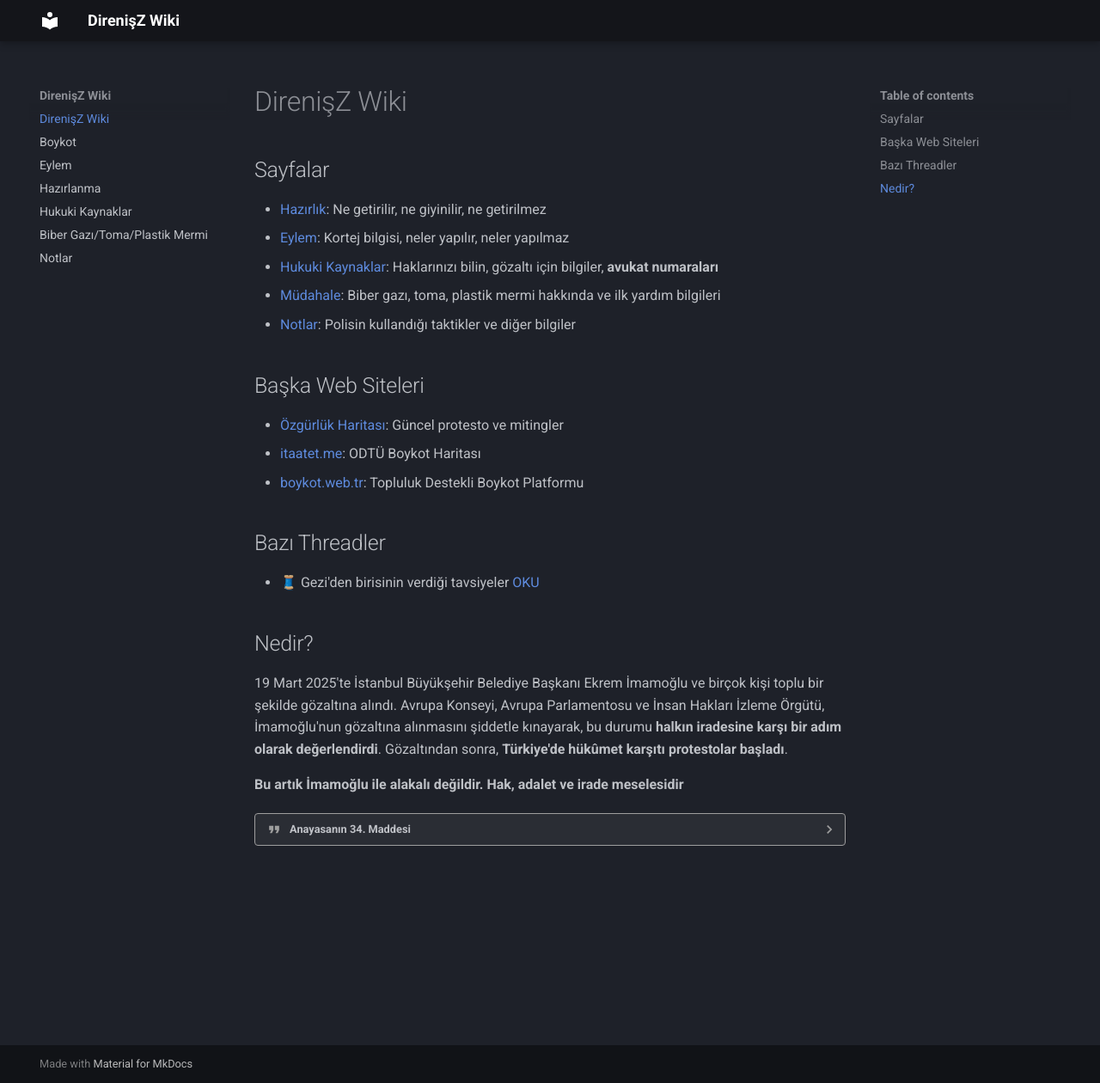
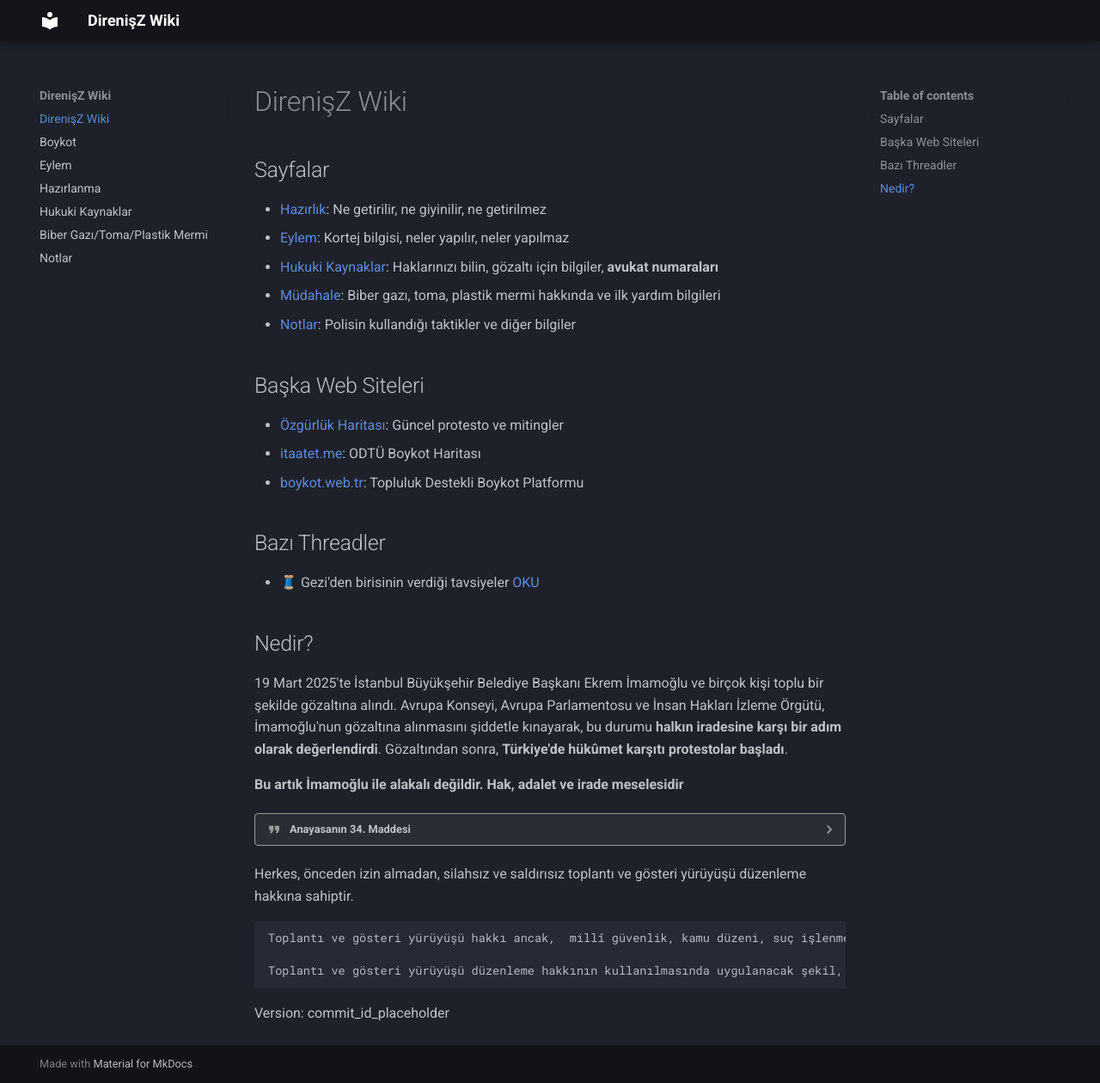
Before and after one commit to DirenisZ/wiki-old, an MkDocs documentation site: the page built from docs/index.md, in a window 1280 px wide and 1260 px high. Shown: the whole window at 86% size. Built offline with MkDocs 1.6.1 and Material for MkDocs 9.7.7, drawn with Linux system fonts in a browser that asks for light colours.

Commit message:
ci(surge): update website version

```diff
--- a/docs/index.md
+++ b/docs/index.md
@@ -27,8 +27,10 @@
 **Bu artık İmamoğlu ile alakalı değildir. Hak, adalet ve irade meselesidir**
 
 ??? quote "Anayasanın 34. Maddesi"
-    Herkes, önceden izin almadan, silahsız ve saldırısız toplantı ve gösteri yürüyüşü düzenleme hakkına sahiptir.
+Herkes, önceden izin almadan, silahsız ve saldırısız toplantı ve gösteri yürüyüşü düzenleme hakkına sahiptir.
 
     Toplantı ve gösteri yürüyüşü hakkı ancak,  millî güvenlik, kamu düzeni, suç işlenmesinin önlenmesi, genel sağlığın ve genel ahlâkın veya başkalarının hak ve özgürlüklerinin korunması amacıyla ve kanunla sınırlanabilir.
 
     Toplantı ve gösteri yürüyüşü düzenleme hakkının kullanılmasında uygulanacak şekil, şart ve usuller kanunda gösterilir.
+
+Version: commit_id_placeholder
```
Also changed, not shown: 1 other file.
